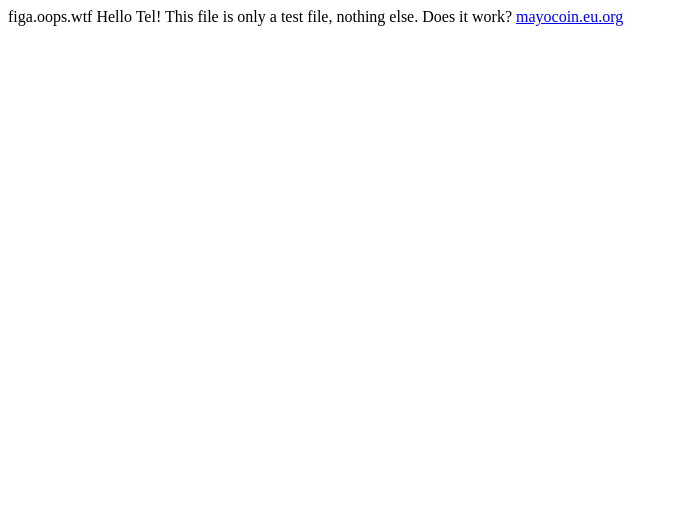
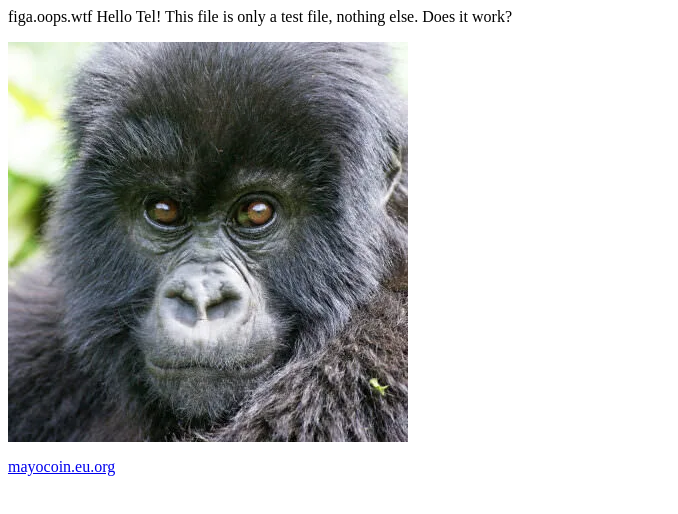
Before and after one commit to alexandershassan/figa.oops.wtf, a plain HTML site: page index.html in a window 1280 px wide. Shown: the whole page, without its empty margins (0-678 px from the left). Drawn offline with Linux system fonts and the light colour scheme.

Commit message:
Update index.html

```diff
--- a/index.html
+++ b/index.html
@@ -1,5 +1,5 @@
 <html>
-figa.oops.wtf Hello Tel! This file is only a test file, nothing else. Does it work?
-
-<a href="http://www.mayocoin.eu.org">mayocoin.eu.org</a>
+<p>figa.oops.wtf Hello Tel! This file is only a test file, nothing else. Does it work?</p>
+<p><img src="baby-mountain-gorilla-1-400x400.jpg.webp" alt="Gorilla"></p>
+<p><a href="http://www.mayocoin.eu.org">mayocoin.eu.org</a></p>
 </html>
```
